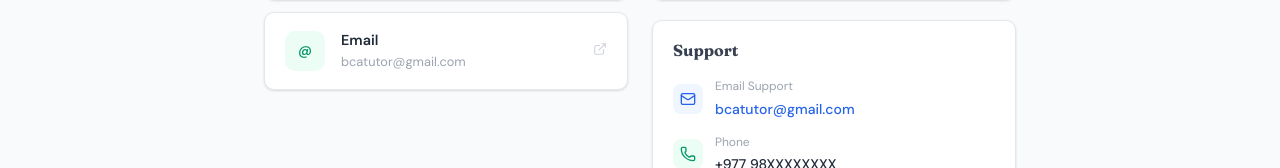
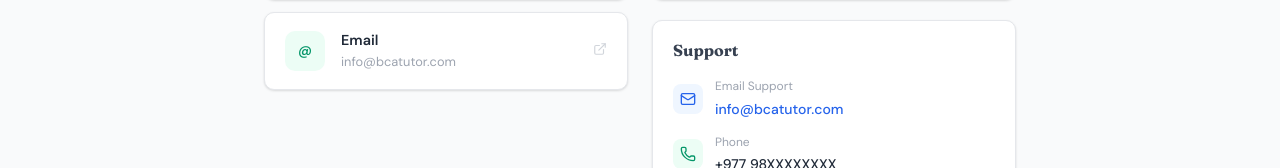
Before and after one commit to Ryu-cmyk/Notes-website, a React (Vite) app in the folder Frontend/: page /contact in a window 1280 px wide. Shown: the part 507-675 px from the top of the page. Built offline with nearby package versions, Linux system fonts and the light colour scheme; no server answers.

Commit message:
gamil added

```diff
--- a/Frontend/index.html
+++ b/Frontend/index.html
@@ -5,6 +5,7 @@
     <link rel="icon" type="image/svg+xml" href="/bcatutor-logo.jpeg" />
     <meta name="viewport" content="width=device-width, initial-scale=1.0" />
     <title>BcaTutor</title>
+    <link rel="canonical" href="https://bcatutor.com/" />
     <script async src="https://pagead2.googlesyndication.com/pagead/js/adsbygoogle.js?client=ca-pub-1510828481230047"
      crossorigin="anonymous"></script>
   </head>
--- a/Frontend/src/pages/Contact.jsx
+++ b/Frontend/src/pages/Contact.jsx
@@ -30,7 +30,7 @@ export default function Contact() {
     {
       label: "Email",
       initial: "@",
-      handle: "bcatutor@gmail.com",
+      handle: "info@bcatutor.com",
       url: "mailto:bcatutor@gmail.com",
       color: "#059669",
       bg: "#ECFDF5",
@@ -144,8 +144,8 @@ export default function Contact() {
                   </div>
                   <div style={{ minWidth: 0 }}>
                     <p style={{ fontSize: "0.75rem", color: "var(--gray-400)" }}>Email Support</p>
-                    <a href="mailto:bcatutor@gmail.com" style={{ fontSize: "0.875rem", color: "var(--primary)", fontWeight: 500, wordBreak: "break-all" }}>
-                      bcatutor@gmail.com
+                    <a href="mailto:info@bcatutor.com" style={{ fontSize: "0.875rem", color: "var(--primary)", fontWeight: 500, wordBreak: "break-all" }}>
+                      info@bcatutor.com
                     </a>
                   </div>
                 </div>
```
Also changed, not shown: 1 other file (tests, documents, lock files or other folders).
